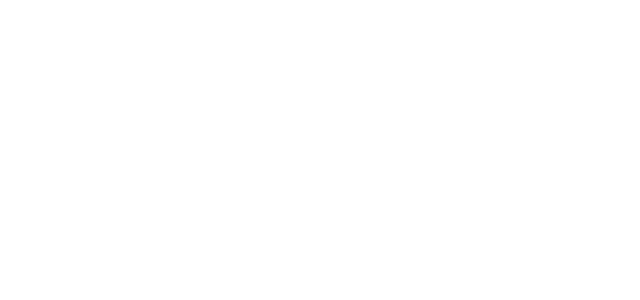
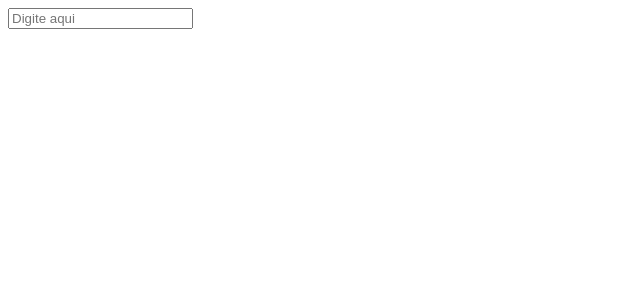
Before and after one commit to rodolphoreis/next, a Next.js app: page /estado/formulario in a window 1280 px wide. Shown: the top 300 px of the page, without its empty margins (0-640 px from the left). Built offline with nearby package versions, Linux system fonts and the light colour scheme.

Commit message:
feat: add input

```diff
--- a/src/pages/estado/formulario.jsx
+++ b/src/pages/estado/formulario.jsx
@@ -1,5 +1,9 @@
 const formulario = () => {
-  return <div></div>;
+  return (
+    <div>
+      <input type="text" placeholder="Digite aqui" />
+    </div>
+  );
 };
 
 export default formulario;
```
